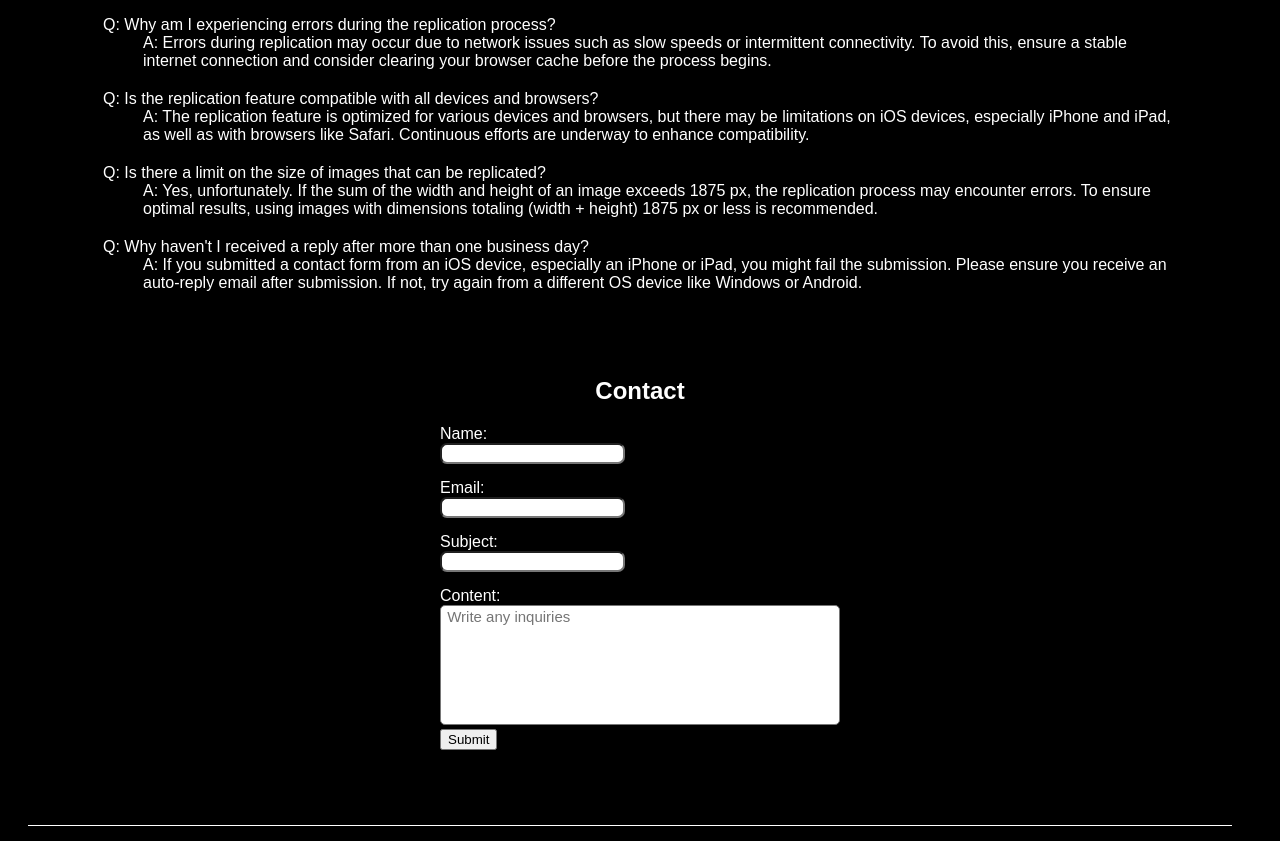
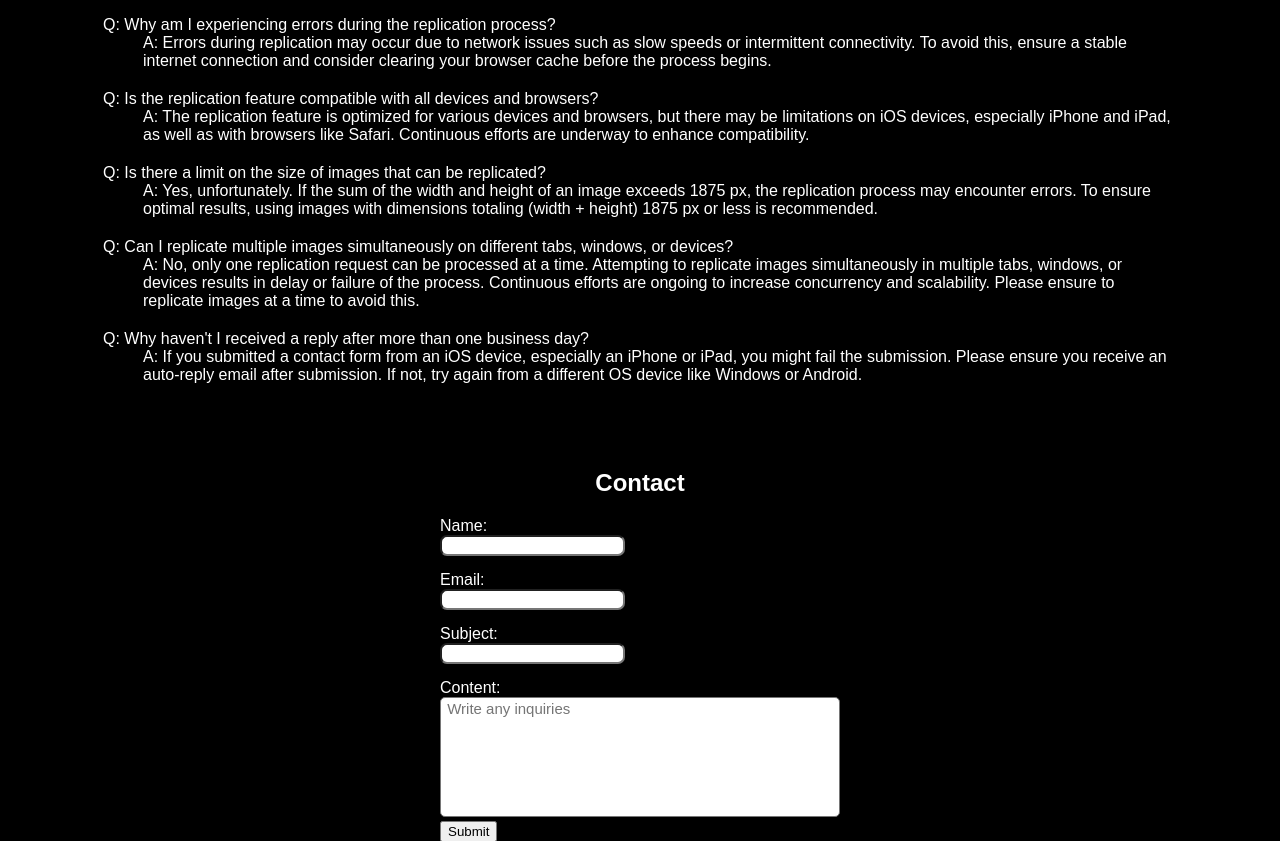
Before and after one commit to Ryo-samurai6340/AIVisualDoppelganger, a Flask app: page / in a window 1280 px wide. Shown: the part 1110-1951 px from the top of the page. Run offline with Flask 3, Linux system fonts and the light colour scheme; some libraries are stand-ins or nearby versions.

Commit message:
Update index.html

```diff
--- a/templates/index.html
+++ b/templates/index.html
@@ -217,7 +217,6 @@
                                 complexity and the total dimension of the images being processed. Generally,
                                 it takes a few minutes to complete.
                             </dd>
-                            </dd>
                             <dt>Q: Why am I unable to download?</dt>
                             <dd>
                                 A: Please ensure that you have uploaded an image and completed the replication
@@ -229,19 +228,25 @@
                                 intermittent connectivity. To avoid this, ensure a stable internet connection and
                                 consider clearing your browser cache before the process begins.
                             </dd>
-                            <dt>Q: Is the replication feature compatible with all devices and browsers?<dt>
+                            <dt>Q: Is the replication feature compatible with all devices and browsers?</dt>
                             <dd>
                                 A: The replication feature is optimized for various devices and browsers, but there
                                 may be limitations on iOS devices, especially iPhone and iPad, as well as with browsers like
                                 Safari. Continuous efforts are underway to enhance compatibility.
                             </dd>
-                            <dt>Q: Is there a limit on the size of images that can be replicated?<dt>
+                            <dt>Q: Is there a limit on the size of images that can be replicated?</dt>
                             <dd>
                                 A: Yes, unfortunately. If the sum of the width and height of an image exceeds 1875 px,
                                 the replication process may encounter errors. To ensure optimal results, using images
                                 with dimensions totaling (width + height) 1875 px or less is recommended.
                             </dd>
-                            </dt>
+                            <dt>Q: Can I replicate multiple images simultaneously on different tabs, windows, or devices?</dt>
+                            <dd>
+                                A: No, only one replication request can be processed at a time. Attempting to replicate
+                                images simultaneously in multiple tabs, windows, or devices results in delay or failure of
+                                the process. Continuous efforts are ongoing to increase concurrency and scalability.
+                                Please ensure to replicate images at a time to avoid this.
+                            </dd>
                             <dt>Q: Why haven't I received a reply after more than one business day?</dt>
                             <dd>
                                 A: If you submitted a contact form from an iOS device, especially an iPhone or iPad, you
```
